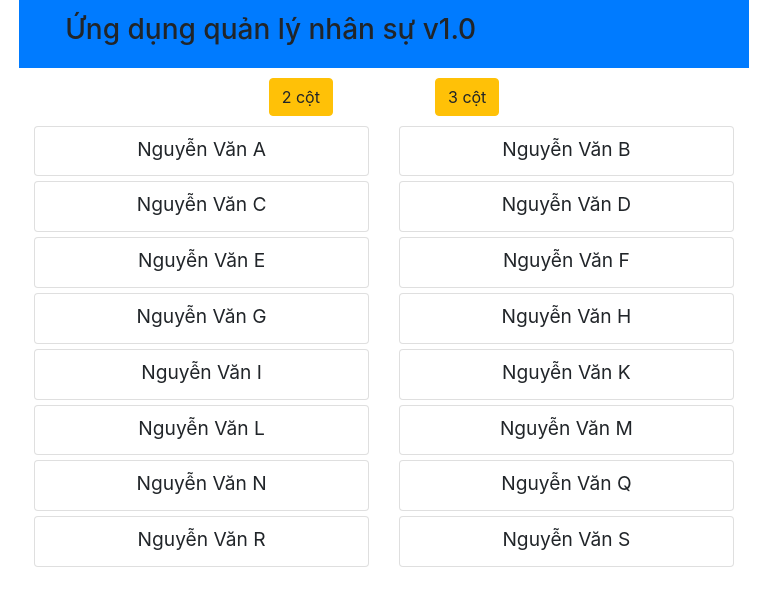
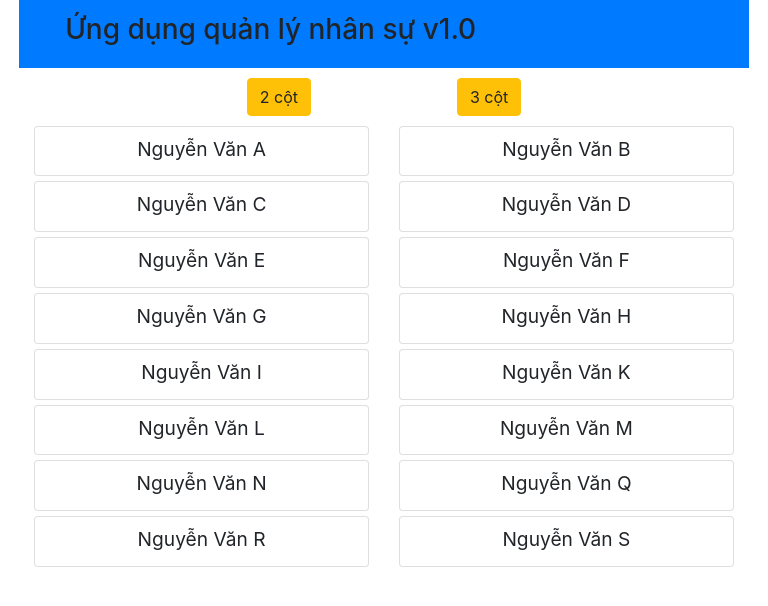
Before and after one commit to haitrieu0202/FUNIXReactJSASM, a React (Create React App) app: page / in a window 768 px wide. Shown: the top 606 px of the page. Built offline with nearby package versions, Linux system fonts and the light colour scheme.

Commit message:
complete 10 commit

```diff
--- a/src/App.css
+++ b/src/App.css
@@ -29,7 +29,7 @@ body {
   display: none;
 }
 .col2, .col3 {
-  margin: 0% 7%;
+  margin: 0% 10%;
 }
 
 }
```
